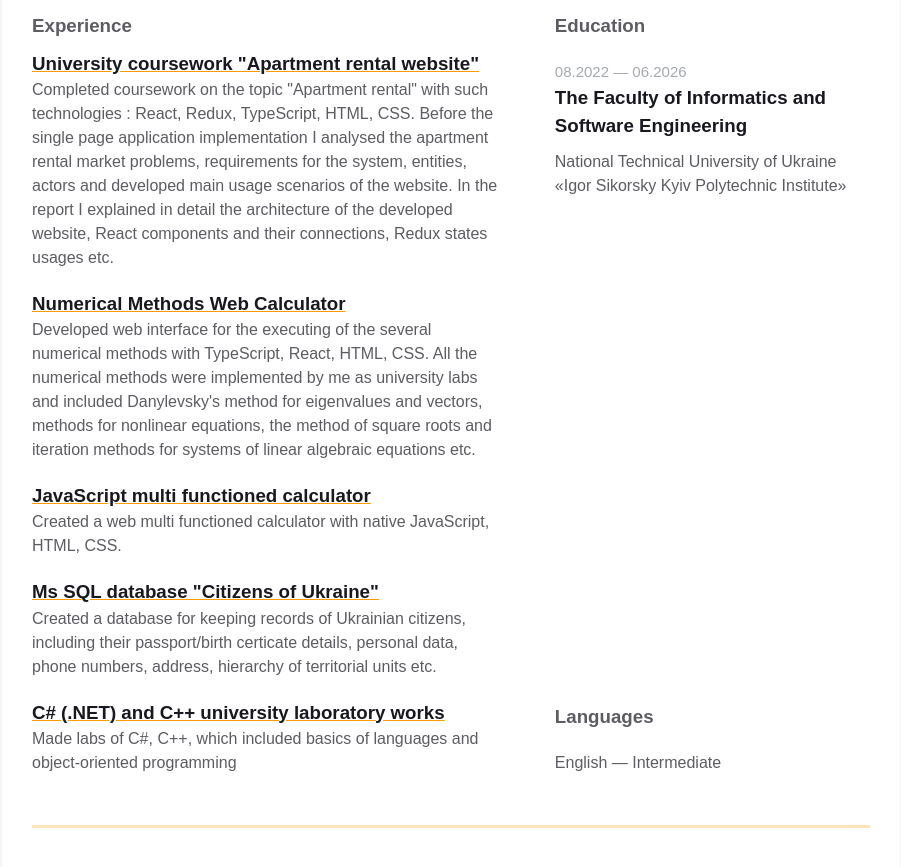
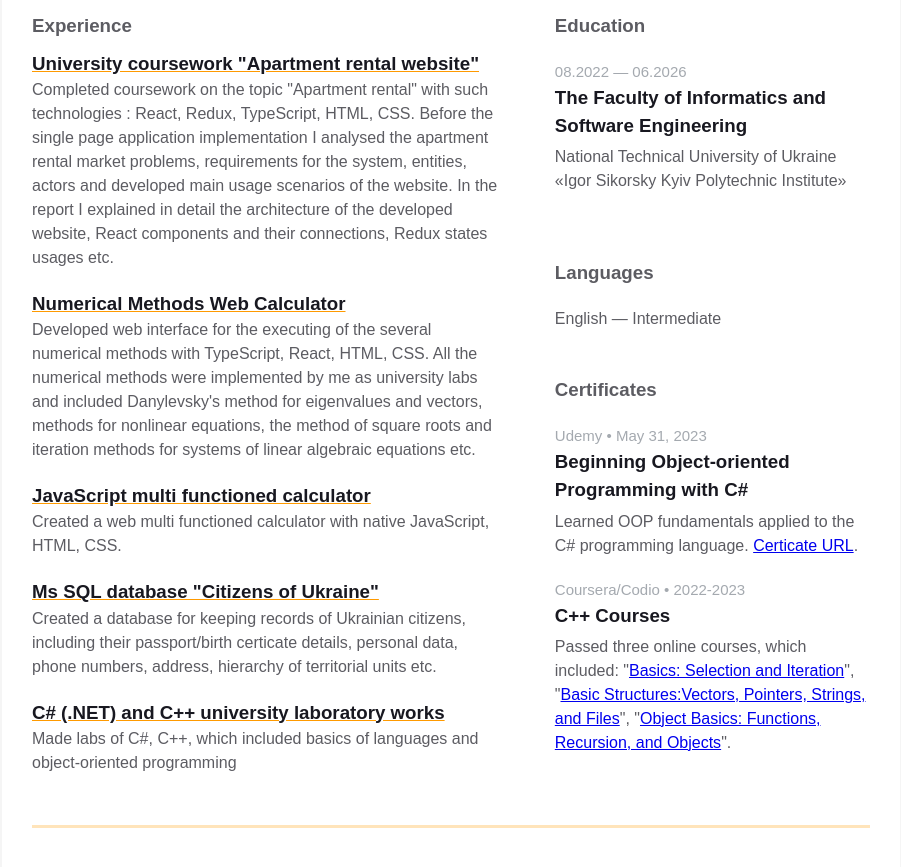
Before and after one commit to Dr-Vladson/homepage, a plain HTML site: page index.html in a window 1280 px wide. Shown: the part 645-1512 px from the top of the page, without its empty margins (189-1090 px from the left). Drawn offline with Linux system fonts and the light colour scheme.

Commit message:
refactored education block and added block with certificates

```diff
--- a/index.html
+++ b/index.html
@@ -210,16 +210,16 @@
 
               <div class="additional-info fv">
                 <div class="additional-info fv">
-                  <div class="additional-info__education">
-                    <h3 class="additional-info__education-header">Education</h3>
-                    <div class="additional-info__education-university">
-                      <span class="additional-info__education-university-durability"
+                  <div class="additional-info__element">
+                    <h3 class="additional-info__element-header">Education</h3>
+                    <div class="additional-info__element-content">
+                      <span class="additional-info__element-content-additional-info"
                         >08.2022 — 06.2026</span
                       >
-                      <h3 class="additional-info__education-university-speciality">
+                      <h3 class="additional-info__element-content-header">
                         The Faculty of Informatics and Software Engineering
                       </h3>
-                      <p class="additional-info__education-university-name">
+                      <p class="additional-info__element-content-main-info">
                         National Technical University of Ukraine «Igor Sikorsky Kyiv Polytechnic Institute»
                       </p>
                     </div>
@@ -231,6 +231,34 @@
                       English — Intermediate
                     </p>
                   </div>
+
+                  <div class="additional-info__element">
+                    <h3 class="additional-info__element-header">Certificates</h3>
+                    <div class="additional-info__element-content">
+                      <span class="additional-info__element-content-additional-info"
+                        >Udemy • May 31, 2023</span
+                      >
+                      <h3 class="additional-info__element-content-header">
+                        Beginning Object-oriented Programming with C#
+                      </h3>
+                      <p class="additional-info__element-content-main-info">
+                        Learned OOP fundamentals applied to the C# programming language. <a href="https://udemy-certificate.s3.amazonaws.com/image/UC-ef8bbbf6-bd9d-430c-96d9-ec59cd202056.jpg?v=1685545588000">Certicate URL</a>.
+                      </p>
+                    </div>
+                    <div class="additional-info__element-content">
+                      <span class="additional-info__element-content-additional-info"
+                        >Coursera/Codio • 2022-2023</span
+                      >
+                      <h3 class="additional-info__element-content-header">
+                        C++ Courses
+                      </h3>
+                      <p class="additional-info__element-content-main-info">
+                        Passed three online courses, which included: "<a href="https://coursera.org/share/ad923b5d206c9508071ce9a3ff79dc1b">Basics: Selection and Iteration</a>",
+                        "<a href="https://coursera.org/share/5fd4d089f5bfad46aadec10739d35532">Basic Structures:Vectors, Pointers, Strings, and Files</a>",
+                        "<a href="https://coursera.org/share/91e522e3bf076b28cc16d8bdd99479a4">Object Basics: Functions, Recursion, and Objects</a>".
+                      </p>
+                    </div>
+                  </div>
                 </div>
               </div>
             </div>
--- a/styles.css
+++ b/styles.css
@@ -204,30 +204,34 @@ body {
   flex: 1 1 40%;
 }
 
-.additional-info__education {
+.additional-info__element {
   margin-bottom: 20px;
 }
 
-.additional-info__education-header {
+.additional-info__element-header {
   color: var(--secondary-text-color);
   text-align: left;
   margin-bottom: 20px;
 }
 
-.additional-info__education-university-durability {
+.additional-info__element-content {
+  margin-bottom: 20px;
+}
+
+.additional-info__element-content-additional-info {
   color: var(--durability-text-color);
   text-align: left;
   margin-bottom: 10px;
   font-size: 15px;
 }
 
-.additional-info__education-university-speciality {
+.additional-info__element-content-header {
   color: var(--primary-text-color);
   text-align: left;
-  margin-bottom: 10px;
+  margin-bottom: 5px;
 }
 
-.additional-info__education-university-name {
+.additional-info__element-content-main-info {
   color: var(--secondary-text-color);
 }
 
```
